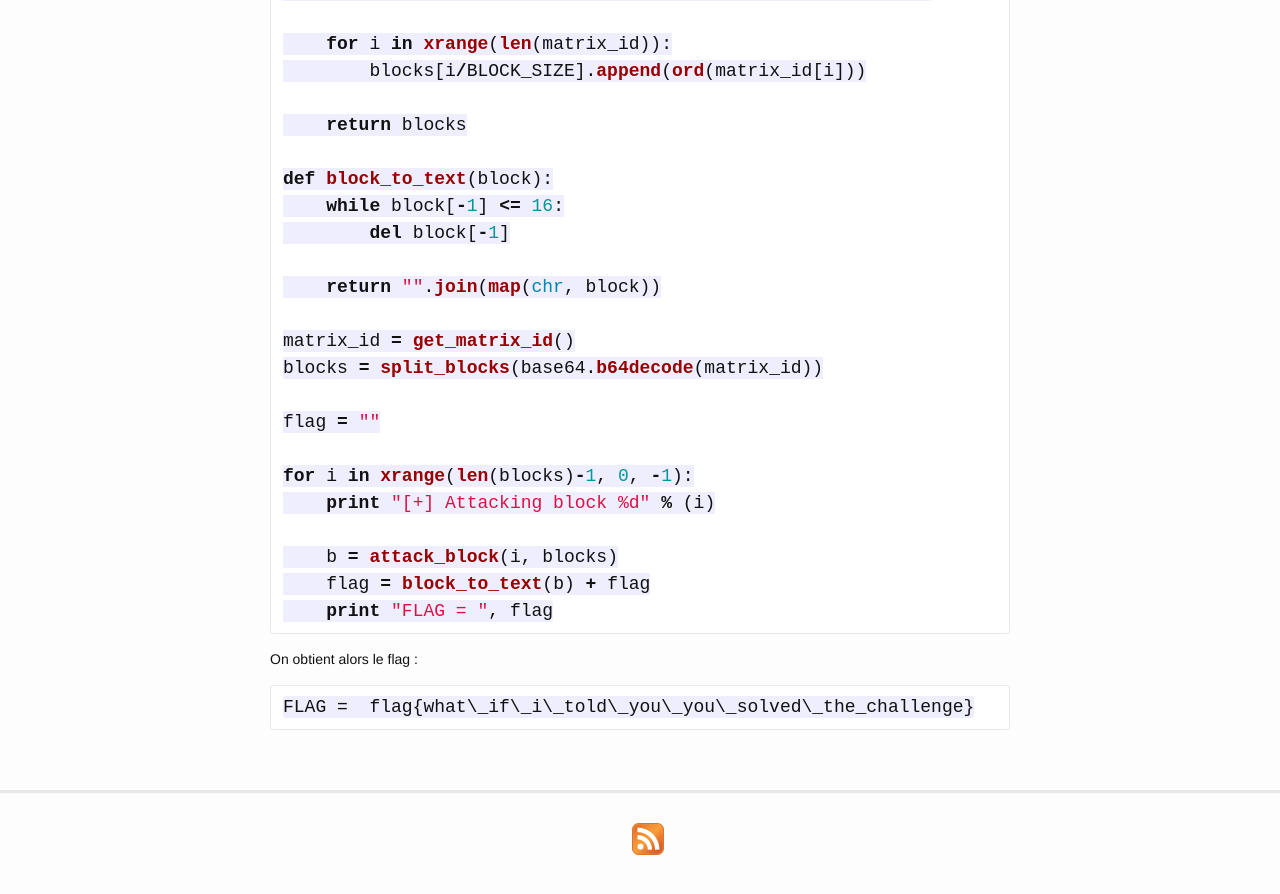
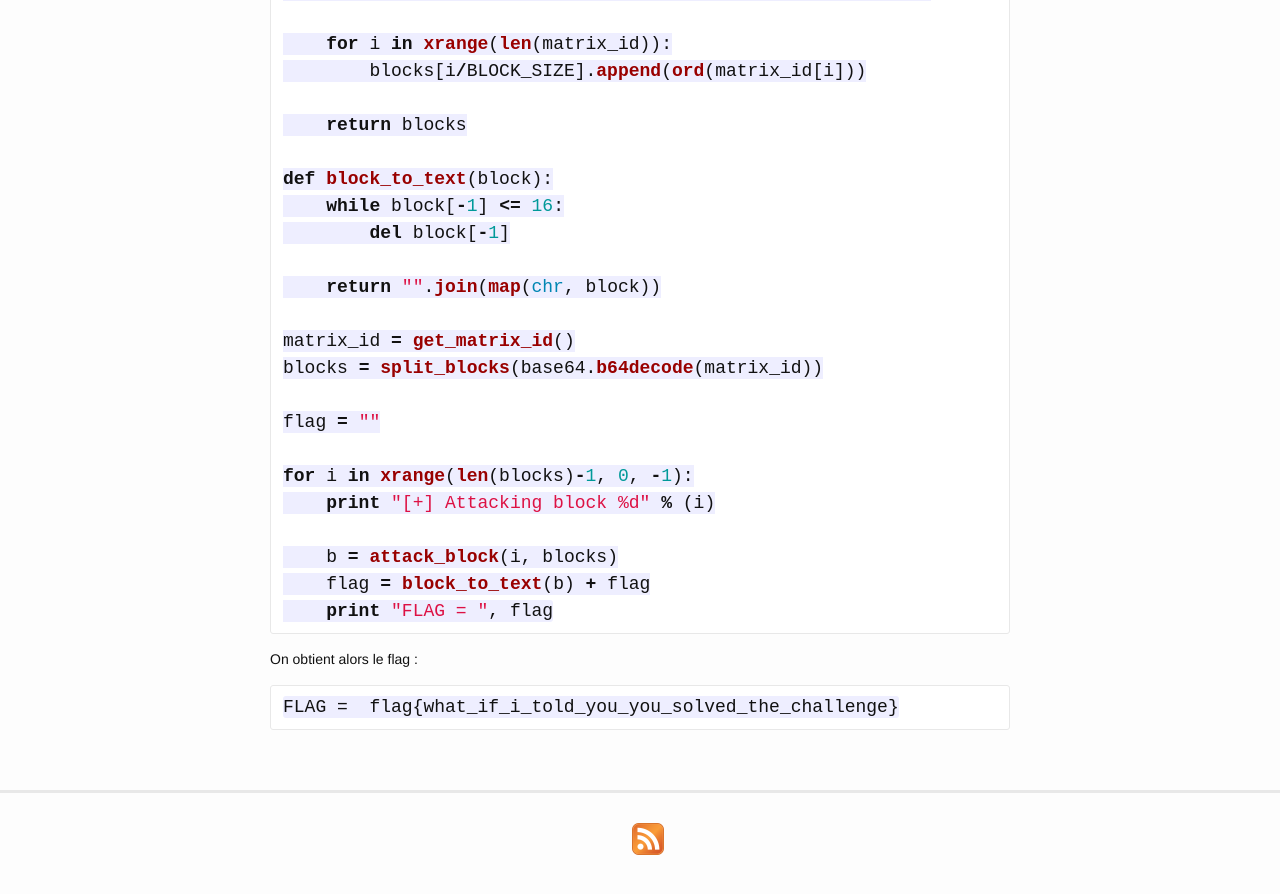
Before and after one commit to t00sh/tosh-codes, a Jekyll site: the page built from _posts/2016-09-19-csaw-neo.md, in a window 1280 px wide and 900 px high, scrolled down 4569 px. Shown: the top 894 px of the window. Built offline with Jekyll 4.4.1, drawn with Linux system fonts in a browser that asks for light colours; Markdown is read by kramdown in place of the engine named in the settings; formulas are drawn with MathJax 3.

````diff
--- a/_posts/2016-09-19-csaw-neo.md
+++ b/_posts/2016-09-19-csaw-neo.md
@@ -201,5 +201,5 @@ for i in xrange(len(blocks)-1, 0, -1):
 On obtient alors le flag :
 
 ```
-FLAG =  flag{what\_if\_i\_told\_you\_you\_solved\_the_challenge}
+FLAG =  flag{what_if_i_told_you_you_solved_the_challenge}
 ```
````
